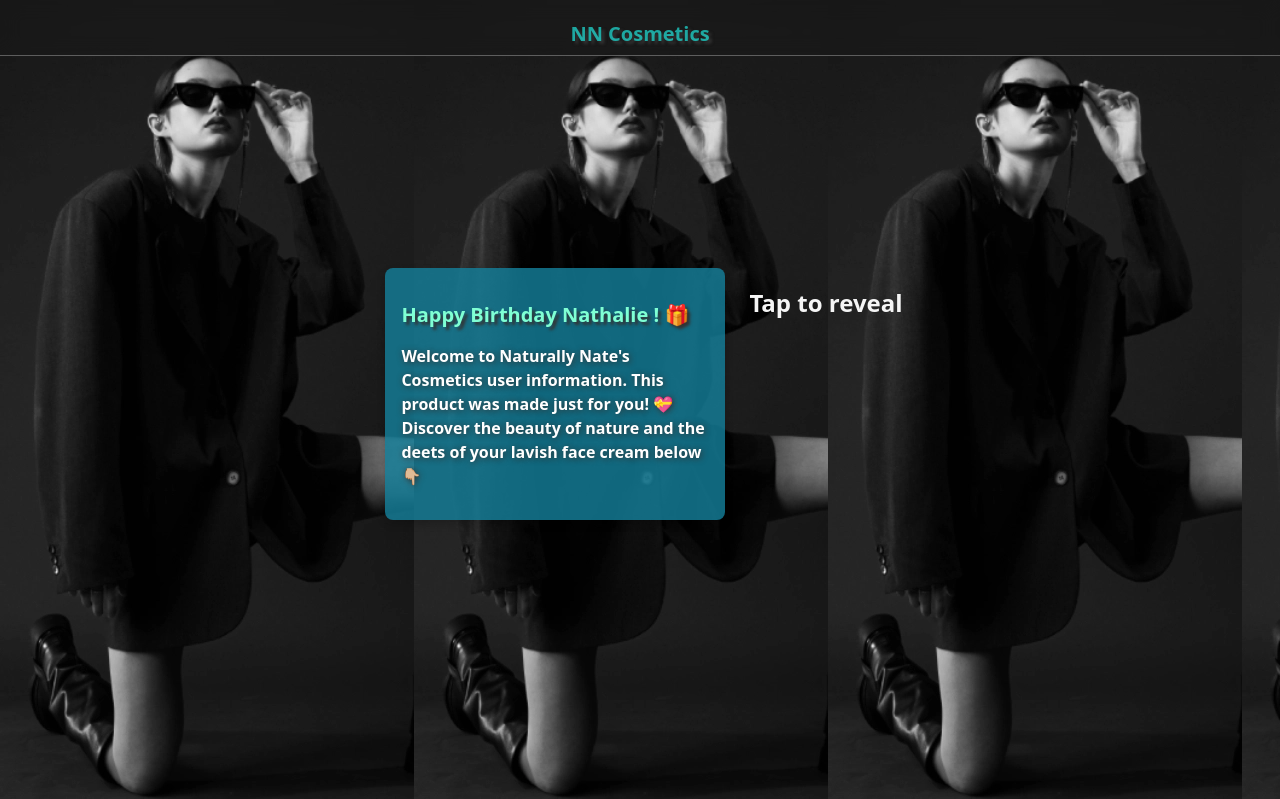
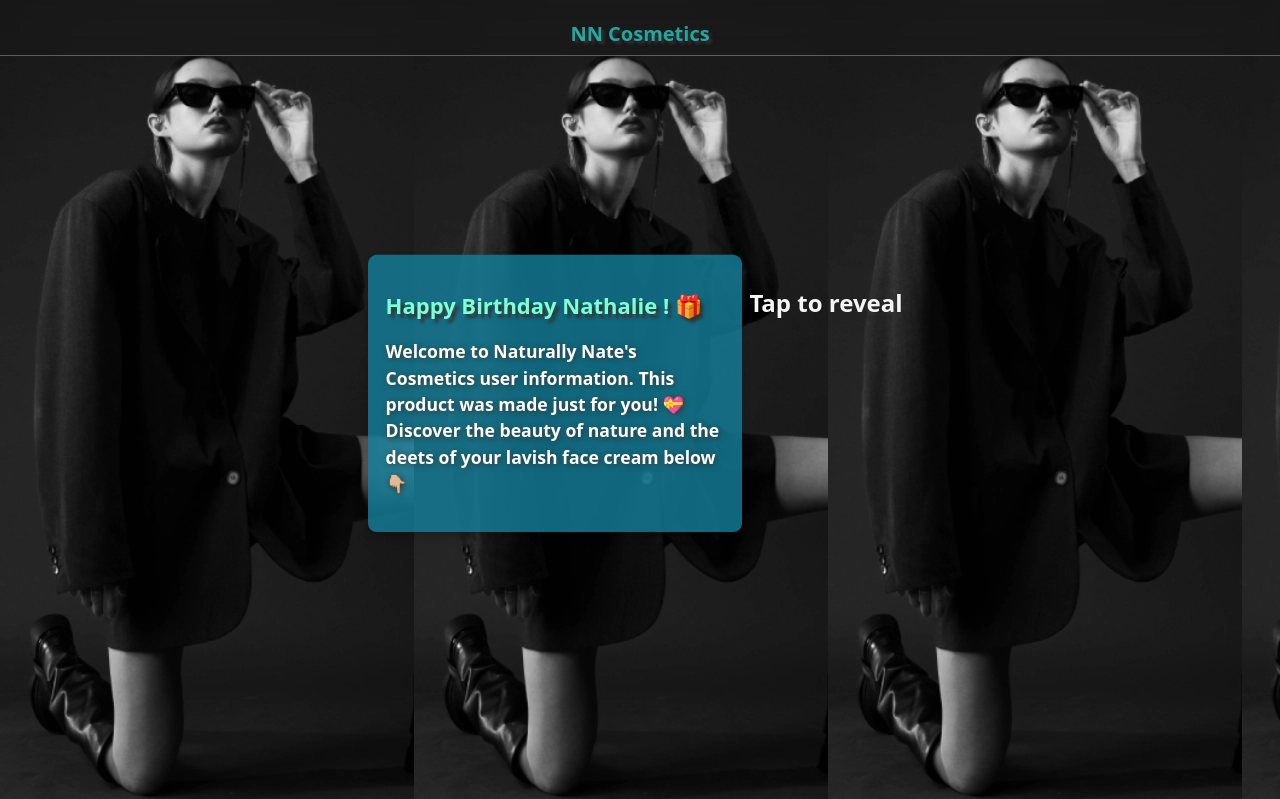
Before and after one commit to envelopingCODE/naturallynate, a plain HTML site: page index.html in a window 1280 px wide. In both pictures the pointer is over the element 555 px from the left and 399 px from the top of the page. Shown: the top 799 px of the page. Drawn offline with Linux system fonts and the light colour scheme.

Commit message:
Animation changes

```diff
--- a/Styles.css
+++ b/Styles.css
@@ -209,7 +209,7 @@ header {
 }
 
 
-.card:hover, .card:active { transform: translateY(-6px); box-shadow: 0 4px 8px rgba(0, 0, 0, 0.2);
+.card:hover, .card:active { transform: translateY(-6px); box-shadow: 0 4px 8px rgba(0, 0, 0, 0.2); scale: 1.1; transition: ease-in-out .6s;
 }
 
 #demo { text-align: center; text-shadow: #333333 3px 4px 2px; margin: 10%; color: aliceblue; font-weight: 800; }
```
